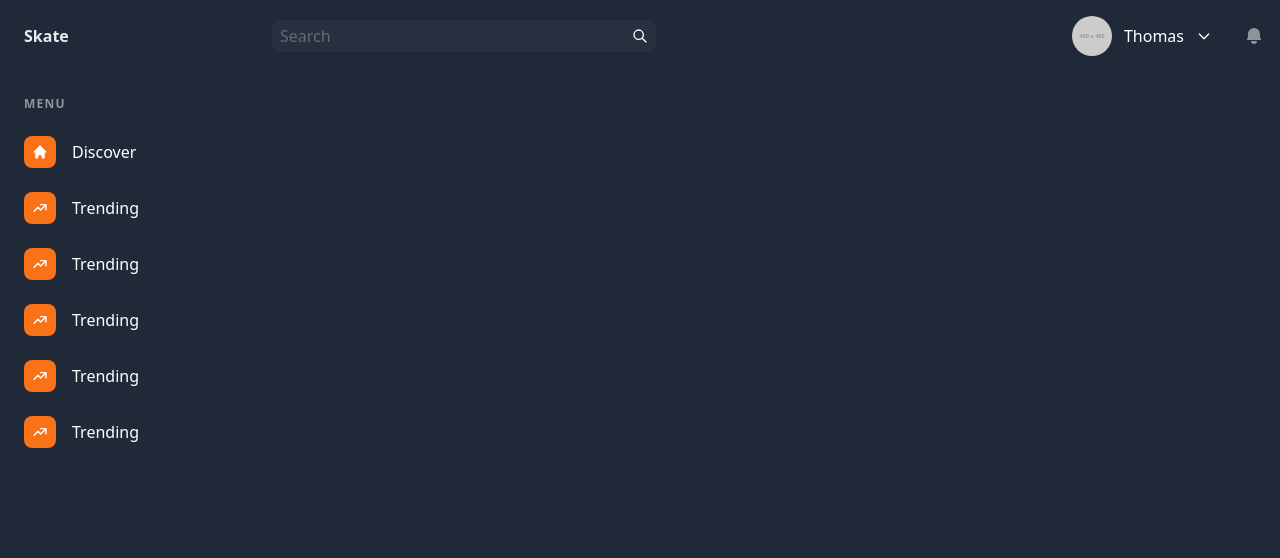
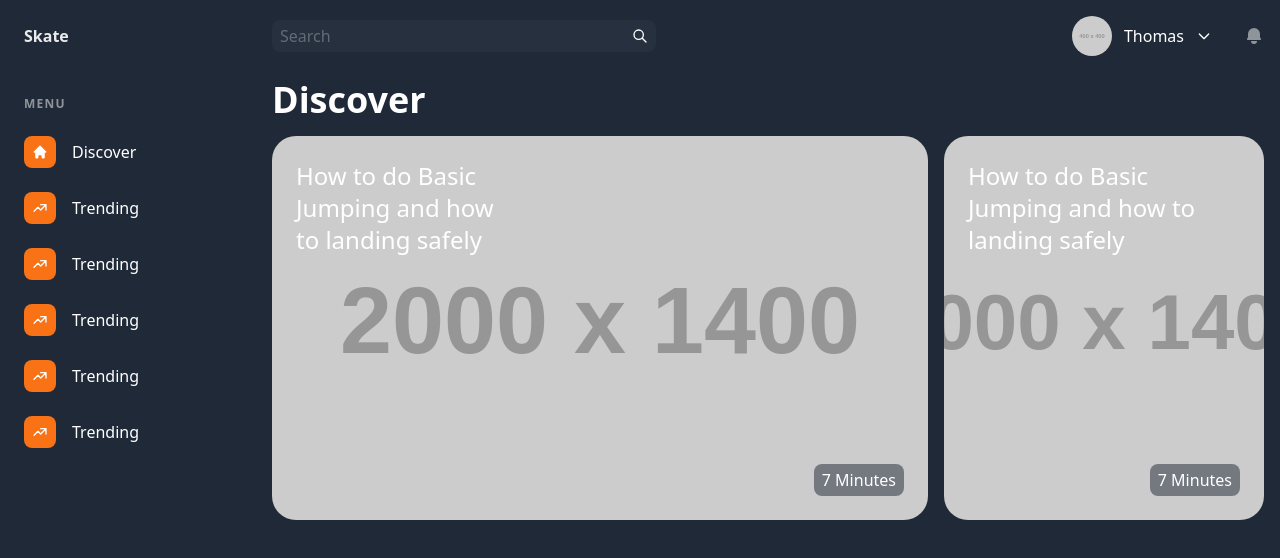
Before and after one commit to nando09/dashboard, a Vue app: page / in a window 1280 px wide. Shown: the top 558 px of the page. Built offline with nearby package versions, Linux system fonts and the light colour scheme.

Commit message:
Continue dashboard

```diff
--- a/src/layouts/Dashboard.vue
+++ b/src/layouts/Dashboard.vue
@@ -26,6 +26,34 @@
                     <BellIcon class="w-5 h-5 ml-8 opacity-50 hover:opacity-100 cursor-pointer transition duration-100"/>
                 </div>
             </header>
+
+            <h1 class="font-bold text-4xl mt-6 mb-4">Discover</h1>
+
+            <div class="grid gap-4 grid-cols-12">
+                <div class="col-span-8 h-96 rounded-3xl overflow-hidden relative">
+                    <div class="flex w-full h-full">
+                        <img src="https://via.placeholder.com/2000X1400" class="object-cover w-full">
+                    </div>
+                    <div class="z-10 absolute top-0 p-6 w-full h-full">
+                        <h3 class="text-2xl w-52">How to do Basic Jumping and how to landing safely</h3>
+                        <div class="absolute right-6 bottom-6 px-2 py-1 bg-gray-800 bg-opacity-50 text-white rounded-lg">
+                            7 Minutes
+                        </div>
+                    </div>
+                </div>
+
+                <div class="col-span-4 h-96 rounded-3xl overflow-hidden relative">
+                    <div class="flex w-full h-full">
+                        <img src="https://via.placeholder.com/2000X1400" class="object-cover w-full">
+                    </div>
+                    <div class="z-10 absolute top-0 p-6 w-full h-full">
+                        <h3 class="text-2xl max-w-xs">How to do Basic Jumping and how to landing safely</h3>
+                        <div class="absolute right-6 bottom-6 px-2 py-1 bg-gray-800 bg-opacity-50 text-white rounded-lg">
+                            7 Minutes
+                        </div>
+                    </div>
+                </div>
+            </div>
         </div>
     </div>
 </template>
```
